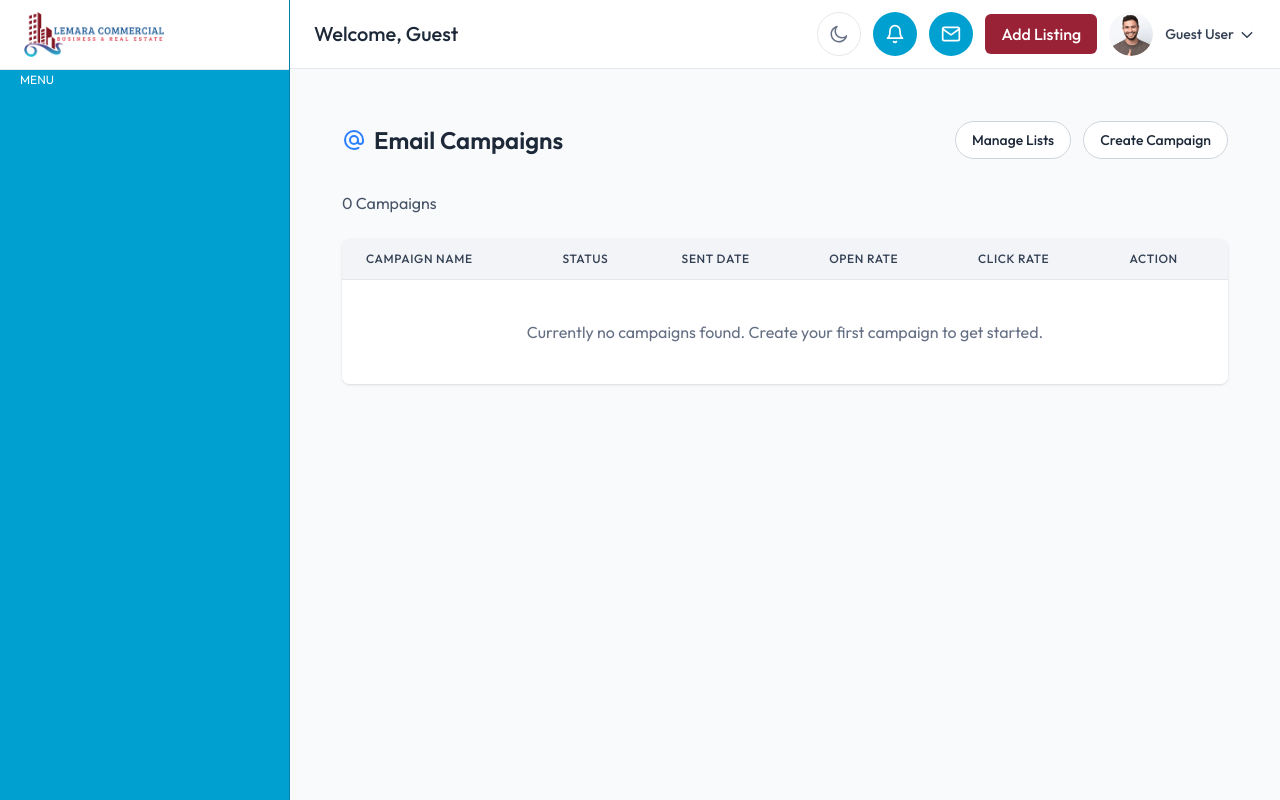
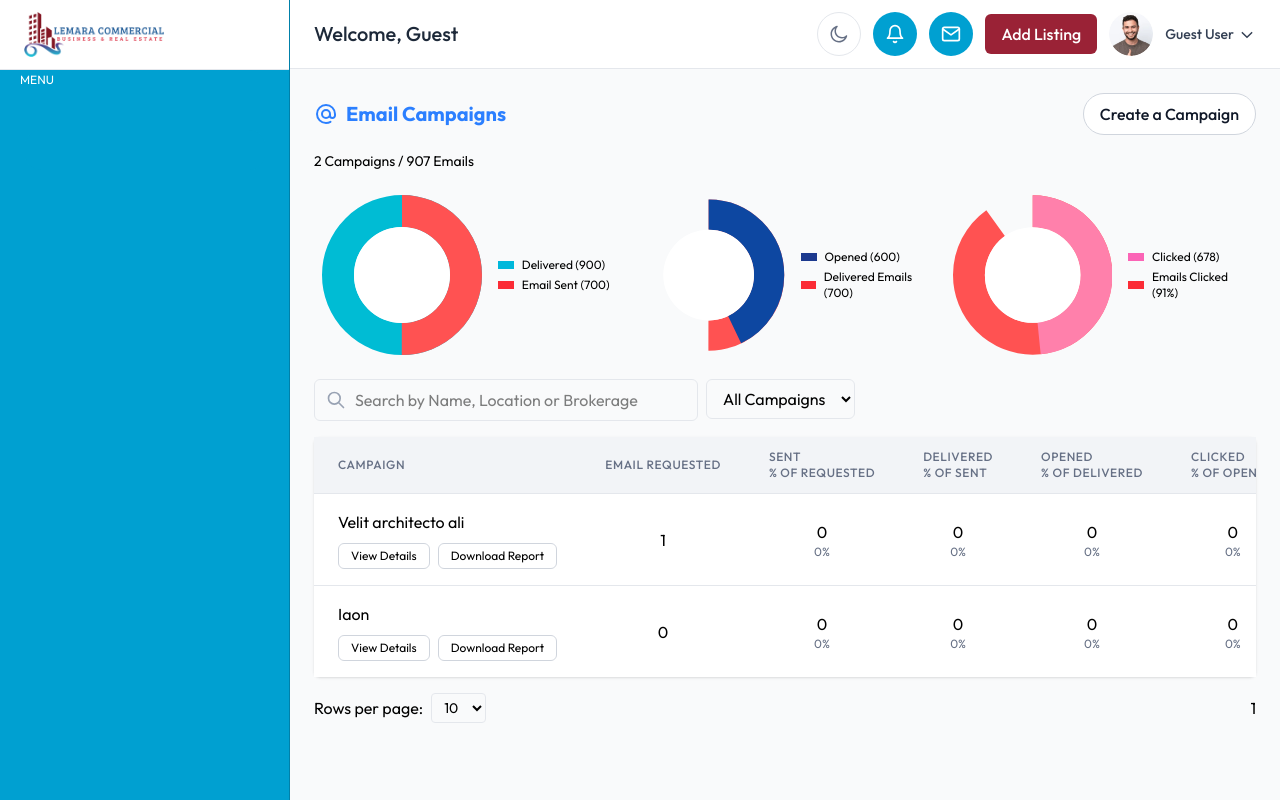
Before and after one commit to saadmustafa-111/Lemara_Commercial, a Next.js app: page /dashboard/email-campaigns in a window 1280 px wide. Built offline with nearby package versions, Linux system fonts and the light colour scheme.

Commit message:
email campaign

```diff
--- a/src/components/emailLists/EmailCampaigns.tsx
+++ b/src/components/emailLists/EmailCampaigns.tsx
@@ -5,107 +5,308 @@ import React, { useState } from 'react';
 interface Campaign {
   id: number;
   name: string;
-  status: 'draft' | 'scheduled' | 'sent';
-  listId: number;
-  sentDate?: string;
-  openRate?: number;
-  clickRate?: number;
+  emailRequested: number;
+  sent: number;
+  delivered: number;
+  opened: number;
+  clicked: number;
+  clickedProperty: number;
+  clickedOM: number;
+  clickedDD: number;
 }
 
 const EmailCampaigns: React.FC = () => {
-  const [campaigns, setCampaigns] = useState<Campaign[]>([]);
+  // Sample data to match the image
+  const [campaigns] = useState<Campaign[]>([
+    {
+      id: 1,
+      name: 'Velit architecto ali',
+      emailRequested: 1,
+      sent: 0,
+      delivered: 0,
+      opened: 0,
+      clicked: 0,
+      clickedProperty: 0,
+      clickedOM: 0,
+      clickedDD: 0
+    },
+    {
+      id: 2,
+      name: 'Iaon',
+      emailRequested: 0,
+      sent: 0,
+      delivered: 0,
+      opened: 0,
+      clicked: 0,
+      clickedProperty: 0,
+      clickedOM: 0,
+      clickedDD: 0
+    }
+  ]);
+
+  // Metrics data for charts
+  const emailSentTotal = 700;
+  const emailDeliveredTotal = 700;
+  const emailOpenedTotal = 600;
+  const emailClickedTotal = 678;
 
   return (
-    <div className="p-5 sm:p-7">
-      <div className="flex justify-between items-center mb-8">
-        <div className="flex items-center">          <div className="text-xl md:text-2xl font-semibold text-gray-800 flex items-center">
+    <div>
+      {/* Header with title and Create Campaign button */}
+      <div className="flex justify-between items-center mb-4">
+        <div className="flex items-center">
           <svg className="w-6 h-6 text-blue-500 mr-2" xmlns="http://www.w3.org/2000/svg" fill="none" viewBox="0 0 24 24" stroke="currentColor">
             <path strokeLinecap="round" strokeLinejoin="round" strokeWidth="2" d="M16 12a4 4 0 10-8 0 4 4 0 008 0zm0 0v1.5a2.5 2.5 0 005 0V12a9 9 0 10-9 9m4.5-1.206a8.959 8.959 0 01-4.5 1.207" />
           </svg>
-            Email Campaigns
-          </div>        </div>
-        <div className="flex space-x-3">
-          <a
-            href="/dashboard/email-lists"
-            className="inline-flex items-center px-4 py-2 border border-gray-300 rounded-full text-sm font-medium text-gray-800 bg-white hover:bg-gray-50 focus:outline-none focus:ring-2 focus:ring-offset-2 focus:ring-blue-500 transition-colors duration-200"
-          >
-            Manage Lists
-          </a>
-          <button
-            className="inline-flex items-center px-4 py-2 border border-gray-300 rounded-full text-sm font-medium text-gray-800 bg-white hover:bg-gray-50 focus:outline-none focus:ring-2 focus:ring-offset-2 focus:ring-blue-500 transition-colors duration-200"
-          >
-            Create Campaign
+          <h1 className="text-xl text-blue-500 font-bold">Email Campaigns</h1>
+        </div>
+        <button className="bg-white text-black border border-gray-300 rounded-full px-4 py-2 font-medium">
+          Create a Campaign
         </button>
+      </div>
+
+      {/* Campaign Count */}
+      <div className="mb-6">
+        <p className="text-sm">2 Campaigns / 907 Emails</p>
+      </div>
+
+      {/* Analytics Charts */}
+      <div className="grid grid-cols-3 gap-4 mb-6">
+        {/* Chart 1: Email Sent & Delivered */}
+        <div className="flex items-center justify-center">
+          <div className="relative w-40 h-40">
+            {/* Donut chart for Sent vs Delivered */}
+            <svg viewBox="0 0 100 100" className="w-full h-full">
+              {/* Cyan segment for Delivered (900) */}
+              <circle
+                cx="50" cy="50" r="40"
+                fill="transparent"
+                stroke="#00BCD4"
+                strokeWidth="20"
+                strokeDasharray="251.2 0"
+                transform="rotate(-90 50 50)"
+              />
+              {/* Red segment for Email Sent (700) */}
+              <circle
+                cx="50" cy="50" r="40"
+                fill="transparent"
+                stroke="#FF5252"
+                strokeWidth="20"
+                strokeDasharray="125.6 125.6"
+                transform="rotate(-90 50 50)"
+              />
+              {/* White center */}
+              <circle cx="50" cy="50" r="30" fill="white" />
+            </svg>
+          </div>
+          <div className="ml-4">
+            <div className="flex items-center mb-1">
+              <div className="w-4 h-2 bg-cyan-500 mr-2"></div>
+              <span className="text-xs">Delivered (900)</span>
+            </div>
+            <div className="flex items-center">
+              <div className="w-4 h-2 bg-red-500 mr-2"></div>
+              <span className="text-xs">Email Sent (700)</span>
+            </div>
           </div>
         </div>
 
-      <p className="text-gray-600 mb-6">{campaigns.length} Campaigns</p>
-        <div className="bg-white rounded-lg shadow overflow-hidden">
-        <div className="overflow-x-auto">
-          <table className="min-w-full divide-y divide-gray-200">
+        {/* Chart 2: Opened vs Delivered Emails */}
+        <div className="flex items-center justify-center">
+          <div className="relative w-40 h-40">
+            {/* Donut chart for Opened vs Delivered */}
+            <svg viewBox="0 0 100 100" className="w-full h-full">
+              {/* Red segment for Delivered (700) */}
+              <circle
+                cx="50" cy="50" r="40"
+                fill="transparent"
+                stroke="#FF5252"
+                strokeWidth="20"
+                strokeDasharray="125.6 125.6"
+                transform="rotate(-90 50 50)"
+              />
+              {/* Dark blue segment for Opened (600) */}
+              <circle
+                cx="50" cy="50" r="40"
+                fill="transparent"
+                stroke="#0D47A1"
+                strokeWidth="20"
+                strokeDasharray="107.7 143.5"
+                transform="rotate(-90 50 50)"
+              />
+              {/* White center */}
+              <circle cx="50" cy="50" r="30" fill="white" />
+            </svg>
+          </div>
+          <div className="ml-4">
+            <div className="flex items-center mb-1">
+              <div className="w-4 h-2 bg-blue-900 mr-2"></div>
+              <span className="text-xs">Opened (600)</span>
+            </div>
+            <div className="flex items-center">
+              <div className="w-4 h-2 bg-red-500 mr-2"></div>
+              <span className="text-xs">Delivered Emails (700)</span>
+            </div>
+          </div>
+        </div>
+
+        {/* Chart 3: Clicked vs Emails Clicked */}
+        <div className="flex items-center justify-center">
+          <div className="relative w-40 h-40">
+            {/* Donut chart for Clicked vs Emails Clicked */}
+            <svg viewBox="0 0 100 100" className="w-full h-full">
+              {/* Red segment for Emails Clicked (91%) */}
+              <circle
+                cx="50" cy="50" r="40"
+                fill="transparent"
+                stroke="#FF5252"
+                strokeWidth="20"
+                strokeDasharray="226.1 25.1"
+                transform="rotate(-90 50 50)"
+              />
+              {/* Pink segment for Clicked (678) */}
+              <circle
+                cx="50" cy="50" r="40"
+                fill="transparent"
+                stroke="#FF80AB"
+                strokeWidth="20"
+                strokeDasharray="121.4 129.8"
+                transform="rotate(-90 50 50)"
+              />
+              {/* White center */}
+              <circle cx="50" cy="50" r="30" fill="white" />
+            </svg>
+          </div>
+          <div className="ml-4">
+            <div className="flex items-center mb-1">
+              <div className="w-4 h-2 bg-pink-400 mr-2"></div>
+              <span className="text-xs">Clicked (678)</span>
+            </div>
+            <div className="flex items-center">
+              <div className="w-4 h-2 bg-red-500 mr-2"></div>
+              <span className="text-xs">Emails Clicked (91%)</span>
+            </div>
+          </div>
+        </div>
+      </div>
+
+      {/* Search and Filter */}
+      <div className="flex space-x-2 mb-4">
+        <div className="relative">
+          <input
+            type="text"
+            className="pl-10 pr-4 py-2 border rounded-md w-96"
+            placeholder="Search by Name, Location or Brokerage"
+          />
+          <span className="absolute inset-y-0 left-0 flex items-center pl-3">
+            <svg className="w-5 h-5 text-gray-400" fill="none" stroke="currentColor" viewBox="0 0 24 24" xmlns="http://www.w3.org/2000/svg">
+              <path strokeLinecap="round" strokeLinejoin="round" strokeWidth="2" d="M21 21l-6-6m2-5a7 7 0 11-14 0 7 7 0 0114 0z"></path>
+            </svg>
+          </span>
+        </div>
+        <div>
+          <select className="border rounded-md py-2 px-3">
+            <option>All Campaigns</option>
+          </select>
+        </div>
+      </div>      {/* Campaign Table */}
+      <div className="bg-white rounded-md shadow mb-4">
+        <div className="overflow-x-auto" style={{ minWidth: '100%' }}>
+          <table className="w-full table-auto divide-y divide-gray-200">
             <thead className="bg-gray-100">
               <tr>
-                <th scope="col" className="px-6 py-3 text-left text-xs font-medium text-gray-700 uppercase tracking-wider">
-                  CAMPAIGN NAME
+                <th className="px-6 py-3 text-left text-xs font-medium text-gray-500 uppercase tracking-wider whitespace-nowrap">CAMPAIGN</th>
+                <th className="px-6 py-3 text-left text-xs font-medium text-gray-500 uppercase tracking-wider whitespace-nowrap">EMAIL REQUESTED</th>
+                <th className="px-6 py-3 text-left text-xs font-medium text-gray-500 uppercase tracking-wider whitespace-nowrap">
+                  Sent<br/>
+                  % of Requested
                 </th>
-                <th scope="col" className="px-6 py-3 text-left text-xs font-medium text-gray-700 uppercase tracking-wider">
-                  STATUS
+                <th className="px-6 py-3 text-left text-xs font-medium text-gray-500 uppercase tracking-wider whitespace-nowrap">
+                  Delivered<br/>
+                  % of Sent
                 </th>
-                <th scope="col" className="px-6 py-3 text-left text-xs font-medium text-gray-700 uppercase tracking-wider">
-                  SENT DATE
+                <th className="px-6 py-3 text-left text-xs font-medium text-gray-500 uppercase tracking-wider whitespace-nowrap">
+                  Opened<br/>
+                  % of Delivered
                 </th>
-                <th scope="col" className="px-6 py-3 text-left text-xs font-medium text-gray-700 uppercase tracking-wider">
-                  OPEN RATE
+                <th className="px-6 py-3 text-left text-xs font-medium text-gray-500 uppercase tracking-wider whitespace-nowrap">
+                  Clicked<br/>
+                  % of Opened
                 </th>
-                <th scope="col" className="px-6 py-3 text-left text-xs font-medium text-gray-700 uppercase tracking-wider">
-                  CLICK RATE
+                <th className="px-6 py-3 text-left text-xs font-medium text-gray-500 uppercase tracking-wider whitespace-nowrap">
+                  Clicked Property<br/>
+                  % of Opened
                 </th>
-                <th scope="col" className="px-6 py-3 text-left text-xs font-medium text-gray-700 uppercase tracking-wider">
-                  ACTION
+                <th className="px-6 py-3 text-left text-xs font-medium text-gray-500 uppercase tracking-wider whitespace-nowrap">
+                  Clicked OM / Flyer<br/>
+                  % of Opened
+                </th>
+                <th className="px-6 py-3 text-left text-xs font-medium text-gray-500 uppercase tracking-wider whitespace-nowrap">
+                  Clicked DD<br/>
+                  % of Opened
                 </th>
               </tr>
             </thead>
             <tbody className="bg-white divide-y divide-gray-200">
-              {campaigns.length > 0 ? (
-                campaigns.map((campaign) => (
+              {campaigns.map((campaign) => (
                 <tr key={campaign.id}>
-                    <td className="px-6 py-4 whitespace-nowrap text-sm font-medium text-gray-900">
+                  <td className="px-6 py-4 whitespace-nowrap">
+                    <div>
                       {campaign.name}
+                      <div className="space-x-2 mt-2">
+                        <button className="text-xs border border-gray-300 rounded-md px-3 py-1">View Details</button>
+                        <button className="text-xs border border-gray-300 rounded-md px-3 py-1">Download Report</button>
+                      </div>
+                    </div>
                   </td>
-                    <td className="px-6 py-4 whitespace-nowrap">
-                      <span className={`px-2 inline-flex text-xs leading-5 font-semibold rounded-full
-                        ${campaign.status === 'sent' ? 'bg-green-100 text-green-800' :
-                          campaign.status === 'scheduled' ? 'bg-blue-100 text-blue-800' :
-                          'bg-yellow-100 text-yellow-800'}`}>
-                        {campaign.status.charAt(0).toUpperCase() + campaign.status.slice(1)}
-                      </span>
+                  <td className="px-6 py-4 text-center whitespace-nowrap">{campaign.emailRequested}</td>
+                  <td className="px-6 py-4 text-center whitespace-nowrap">
+                    {campaign.sent}
+                    <div className="text-xs text-gray-500">0%</div>
                   </td>
-                    <td className="px-6 py-4 whitespace-nowrap text-sm text-gray-500">
-                      {campaign.sentDate || '-'}
+                  <td className="px-6 py-4 text-center whitespace-nowrap">
+                    {campaign.delivered}
+                    <div className="text-xs text-gray-500">0%</div>
                   </td>
-                    <td className="px-6 py-4 whitespace-nowrap text-sm text-gray-500">
-                      {campaign.openRate ? `${campaign.openRate}%` : '-'}
+                  <td className="px-6 py-4 text-center whitespace-nowrap">
+                    {campaign.opened}
+                    <div className="text-xs text-gray-500">0%</div>
                   </td>
-                    <td className="px-6 py-4 whitespace-nowrap text-sm text-gray-500">
-                      {campaign.clickRate ? `${campaign.clickRate}%` : '-'}
+                  <td className="px-6 py-4 text-center whitespace-nowrap">
+                    {campaign.clicked}
+                    <div className="text-xs text-gray-500">0%</div>
                   </td>
-                    <td className="px-6 py-4 whitespace-nowrap text-sm font-medium">
-                      <button className="text-blue-600 hover:text-blue-900 mr-4">View</button>
-                      <button className="text-red-600 hover:text-red-900">Delete</button>
+                  <td className="px-6 py-4 text-center whitespace-nowrap">
+                    {campaign.clickedProperty}
+                    <div className="text-xs text-gray-500">0%</div>
+                  </td>
+                  <td className="px-6 py-4 text-center whitespace-nowrap">
+                    {campaign.clickedOM}
+                    <div className="text-xs text-gray-500">0%</div>
+                  </td>
+                  <td className="px-6 py-4 text-center whitespace-nowrap">
+                    {campaign.clickedDD}
+                    <div className="text-xs text-gray-500">0%</div>
                   </td>
                 </tr>
-                ))
-              ) : (
-                <tr>
-                  <td colSpan={6} className="px-6 py-10 text-center text-sm text-gray-500">
-                    <p className="text-base">
-                      Currently no campaigns found. Create your first campaign to get started.
-                    </p>
-                  </td>
-                </tr>
-              )}
+              ))}
             </tbody>
           </table>
+        </div>
+      </div>
+
+      {/* Pagination */}
+      <div className="flex justify-between items-center">
+        <div className="flex items-center">
+          <span className="mr-2">Rows per page:</span>
+          <select className="border rounded px-2 py-1 text-sm">
+            <option>10</option>
+            <option>25</option>
+            <option>50</option>
+          </select>
+        </div>
+        <div>
+          <span>1</span>
         </div>
       </div>
     </div>
--- a/src/layout/AppSidebar.tsx
+++ b/src/layout/AppSidebar.tsx
@@ -85,11 +85,11 @@ const studentNavItems: NavItem[] = [
     icon: <EnvelopeListIcon />,
     path: "/dashboard/email-lists",
   },
-  // {
-  //   name: "Email Campaigns",
-  //   icon: <PaperPlaneIcon />,
-  //   path: "/dashboard/email-campaigns",
-  // },
+  {
+    name: "Email Campaigns",
+    icon: <PaperPlaneIcon />,
+    path: "/dashboard/email-campaigns",
+  },
   ];
 
 const AppSidebar: React.FC = () => {
```
Lines whose indentation alone changed are shown as unchanged.
